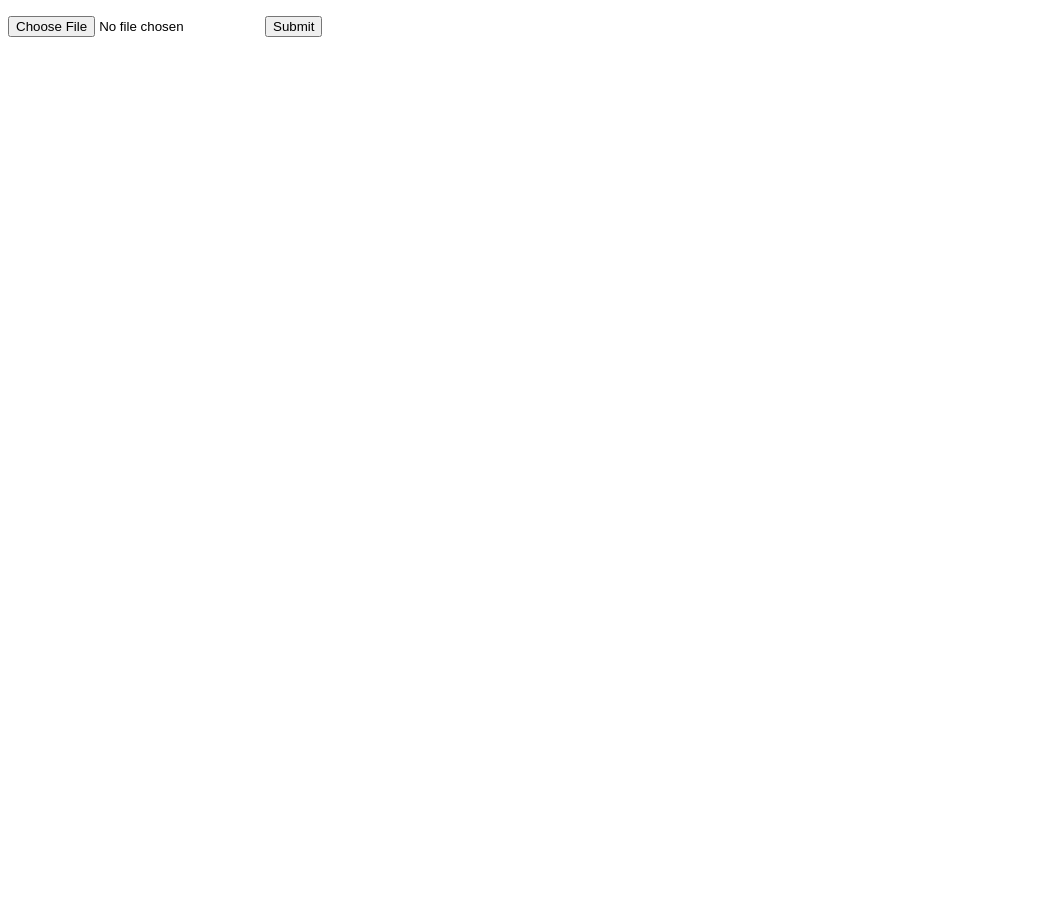
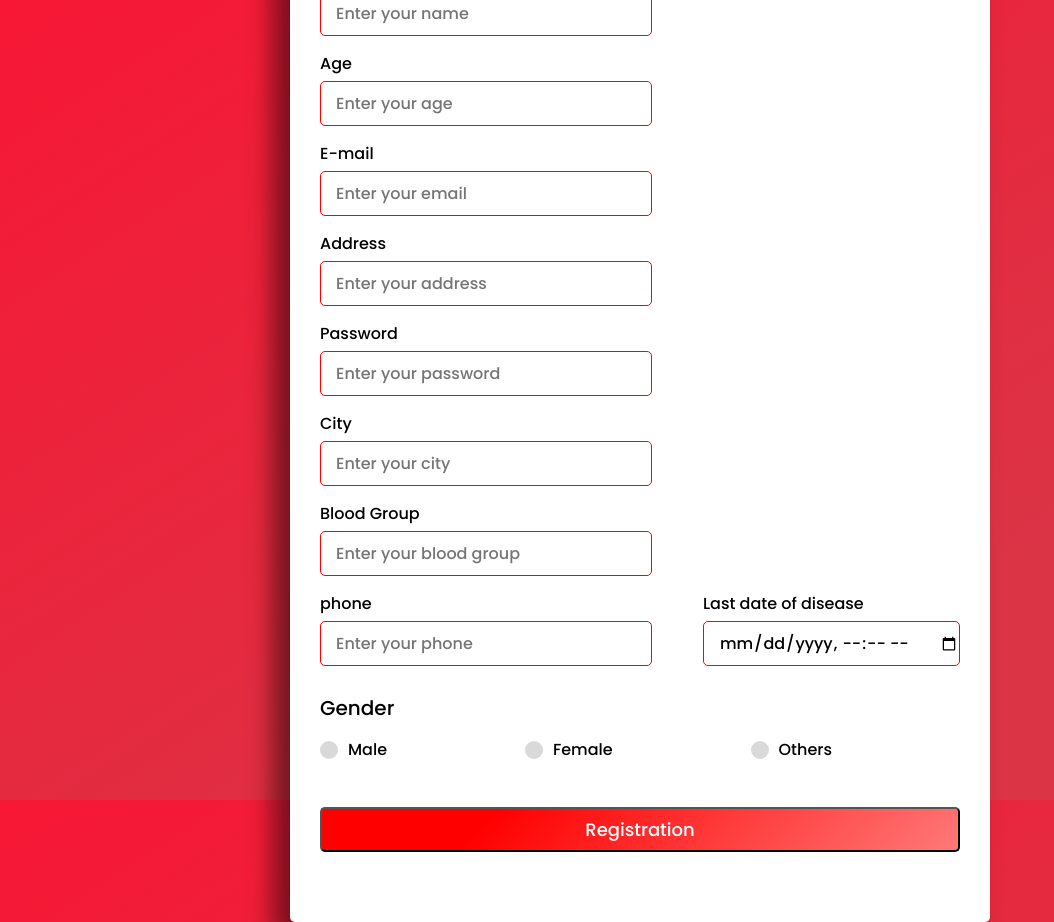
Before and after one commit to priyanshujalan/PlasmaDonation, a website: page registration.ejs in a window 1280 px wide. Shown: the whole page, without its empty margins (0-1054 px from the left). Before the commit the page ends 800 px from the top, so only its background shows below. Drawn offline with nearby package versions, Linux system fonts and the light colour scheme; files that its build step writes are made by us from their sources.

Commit message:
Registration Page modified!

```diff
--- /dev/null
+++ b/public/css/registration.css
@@ -0,0 +1,135 @@
+@import url("https://fonts.googleapis.com/css2?family=Poppins:wght@500&display=swap");
+
+* {
+  margin: 0;
+  padding: 0;
+  box-sizing: border-box;
+  font-family: "Poppins", sans-serif;
+}
+
+body {
+  display: flex;
+  height: 100vh;
+  justify-content: center;
+  align-items: center;
+  background-color: #f71735;
+  background-image: linear-gradient(147deg, #f71735 0%, #db3445 74%);
+}
+
+.container {
+  box-shadow: -17px 16px 25px rgba(0, 0, 0, 0.5);
+  max-width: 700px;
+  width: 100%;
+  background: #fff;
+  padding: 25px 30px;
+  border-radius: 5px;
+}
+
+.container .title {
+  font-size: 25px;
+  font-weight: 500;
+  position: relative;
+  color: #ff652f;
+  letter-spacing: 1px;
+}
+
+.container .title::before {
+  content: "";
+  position: absolute;
+  left: 0;
+  bottom: 0;
+  height: 3px;
+  width: 30px;
+  /* background: linear-gradient(135deg, red, blue); */
+}
+
+.container form .user-details {
+  display: flex;
+  flex-wrap: wrap;
+  justify-content: space-between;
+  margin: 20px 0 12px 0;
+}
+
+form .user-details .input-box {
+  margin-bottom: 15px;
+  width: calc(100% / 2-20px);
+}
+
+.user-details .input-box .details {
+  display: block;
+  font-weight: 500;
+  margin-bottom: 5px;
+}
+.user-details .input-box input {
+  display: block;
+  height: 45px;
+  width: 100%;
+  outline: none;
+  border-radius: 5px;
+  border: 1px solid red;
+  padding-left: 15px;
+  font-size: 16px;
+  transition: all 0.3s ease;
+}
+
+.user-details .input-box input:focus,
+.user-details .input-box input:valid {
+  border-color: #9b59b6;
+}
+
+form .gender-details .gender-title {
+  font-size: 20px;
+  font-weight: 500;
+}
+form .gender-details .category {
+  width: 80%;
+  background: rgb(255, 255, 255);
+  display: flex;
+  justify-content: space-between;
+  margin: 14px 0;
+}
+form .gender-details .category label {
+  display: flex;
+  align-items: center;
+}
+
+.gender-details .category .dot {
+  height: 18px;
+  width: 18px;
+  background: #d9d9d9;
+  border-radius: 50%;
+  margin-right: 10px;
+  border: 5px solid transparent;
+}
+#dot-1:checked ~ .category label .one,
+#dot-2:checked ~ .category label .two,
+#dot-3:checked ~ .category label .three {
+  border-color: #140101;
+  background: rgb(173, 7, 7);
+}
+
+form input[type="radio"] {
+  display: none;
+}
+
+form .button {
+  height: 45px;
+  margin: 45px 0;
+}
+form .button input {
+  height: 100%;
+  width: 100%;
+  outline: none;
+  color: #fff;
+  border-radius: 5px;
+  background-color: #ff7878;
+  background-image: linear-gradient(315deg, #ff7878 0%, #ff0000 74%);
+
+  font-size: 18px;
+  font-weight: 500;
+}
+
+form .button input:hover {
+  background-color: #990000;
+  background-image: linear-gradient(147deg, #990000 0%, #ff0000 74%);
+}
--- a/registration.ejs
+++ b/registration.ejs
@@ -1,17 +1,91 @@
 <!DOCTYPE html>
-<html>
+<html lang="en">
 <head>
-	<title>Upload Xlsx</title>
+    <meta charset="UTF-8">
+    <meta http-equiv="X-UA-Compatible" content="IE=edge">
+    <meta name="viewport" content="width=device-width, initial-scale=1.0">
+    <link rel="stylesheet" href="public/css/registration.css">
+    <title>Registration</title>
 </head>
 <body>
-	<div id="msgs">
-		<p id="msg"><%=msg%></p>
-	</div>
-	<div id="uploadingPage">
-		<form action="/putData/upload" enctype='multipart/form-data' method="post">
-			<input type="file" name="excelFile">
-			<input type="submit" name="submit">
-		</form>
-	</div>
+    <div class="container">
+        <div class="title">Registration</div>
+        <div class="content">
+        <form action="#">
+            <div class="user-details">
+                <div class="input-box">
+                        <span class="details">Full Name</span>
+                        <input type="text"  placeholder="Enter your name" required>
+                </div>
+
+                <div class="input-box">
+                        <span class="details">Age</span>
+                        <input type="text"  placeholder="Enter your age" required>
+                </div>
+
+                <div class="input-box">
+                        <span class="details">E-mail </span>
+                        <input type="email" placeholder="Enter your email " required>
+                </div>
+
+                <div class="input-box">
+                        <span class="details">Address</span>
+                        <input type="text" placeholder="Enter your address" required>
+                </div>
+
+                <div class="input-box">
+                    <span class="details">Password</span>
+                    <input type="password" placeholder="Enter your password" required>
+            </div>
+
+                <div class="input-box">
+                        <span class="details">City </span>
+                        <input type="text" placeholder="Enter your city" required>
+                </div>
+
+                <div class="input-box">
+                        <span class="details">Blood Group</span>
+                        <input type="text" placeholder="Enter your blood group" required>
+                </div>
+
+                <div class="input-box">
+                        <span class="details">phone</span>
+                        <input type="tel" placeholder="Enter your phone" required>
+                </div>
+
+                <div class="input-box">
+                        <span class="details">Last date of disease</span>
+                        <input type="datetime-local" placeholder="Enter details here" required>
+                </div>
+            </div>
+
+
+            <div class="gender-details">
+                <input type="radio" name="gender" id="dot-1">
+                <input type="radio" name="gender" id="dot-2">
+                <input type="radio" name="gender" id="dot-3">
+                <span class="gender-title">Gender</span>
+                <div class="category">
+                    <label for="dot-1">
+                        <span class="dot one"></span>
+                        <span class="gender">Male</span>
+                    </label>
+                    <label for="dot-2">
+                        <span class="dot two"></span>
+                        <span class="gender">Female</span>
+                    </label>
+                    <label for="dot-3">
+                        <span class="dot three"></span>
+                        <span class="gender">Others</span>
+                    </label>
+                </div>
+            </div>
+
+            <div class="button">
+                <input type="submit" value="Registration">
+            </div>
+        </form>
+    </div>
+    </div>
 </body>
 </html>
```
